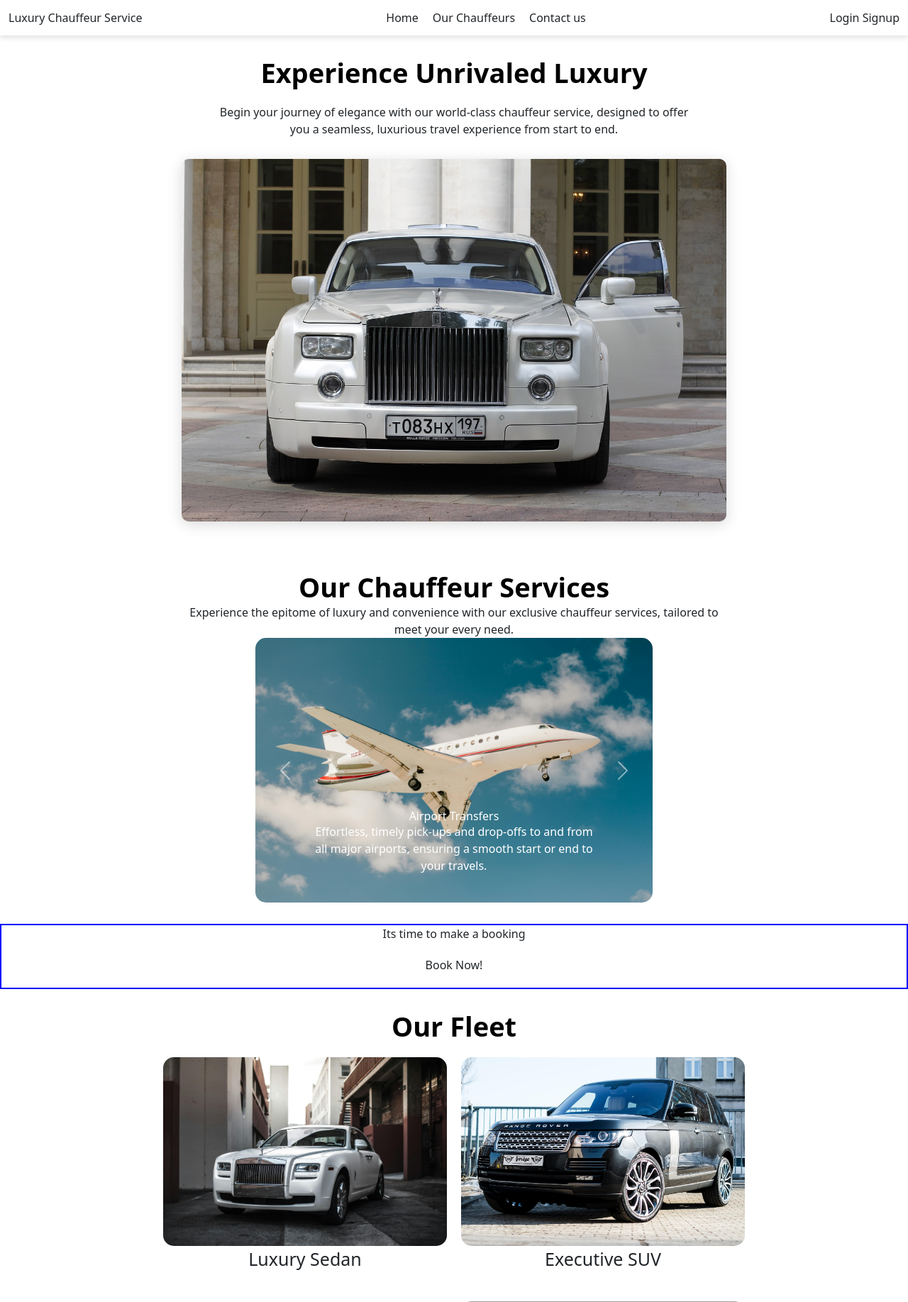
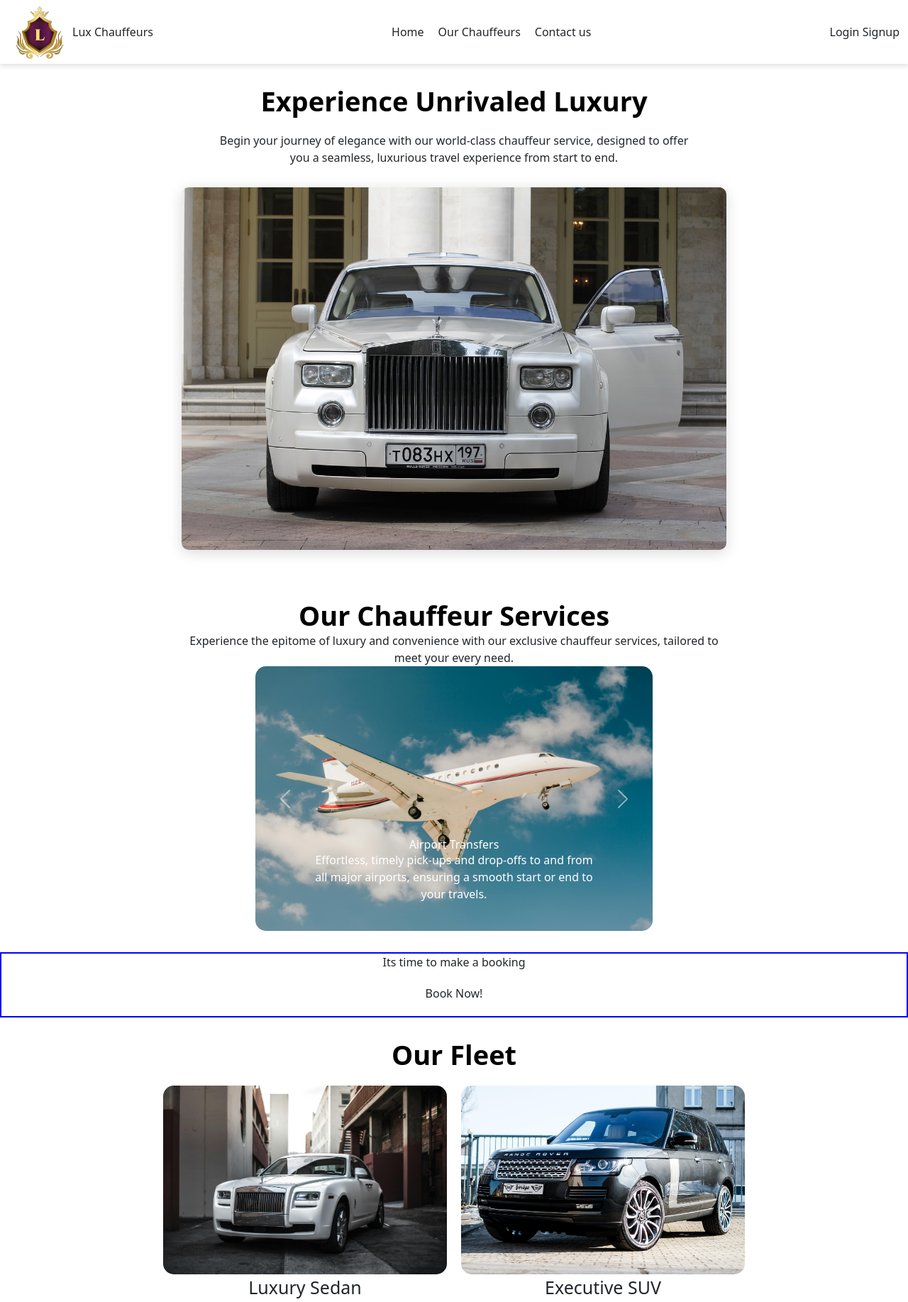
Before and after one commit to tumelo-maja/luxury-chauffeur-service, a Django app: template templates/home.html in a window 1280 px wide. Shown: the top 1835 px of the page at 71% size. Run offline with Django 4.2, Linux system fonts and the light colour scheme; the template is opened without the code that fills it, so the values that code supplies are empty; some libraries are stand-ins or nearby versions; grey boxes are pictures that could not be loaded.

Commit message:
include logo and adjust header styling

```diff
--- a/static/css/style.css
+++ b/static/css/style.css
@@ -1,5 +1,5 @@
 body {
-    min-height: 100vh;
+    min-height: 100%;
     width: 100%;
     display: flex;
     flex-direction: column;
@@ -24,6 +24,7 @@ main.home {
     /* background-color: aqua; */
     /* border:2px solid red; */
     box-shadow: 0px 4px 6px rgba(0, 0, 0, 0.1);
+    box-sizing: border-box;
 }
 
 .header .container {
@@ -31,7 +32,7 @@ main.home {
     justify-content: space-between;
     align-items: center;
     width: 100%;
-    height: 50px;
+    height: 90px;
 }
 
 .navbar-nav {
@@ -52,6 +53,16 @@ main.home {
     font-size: 38px;
     font-weight: bold;
     color: black
+}
+
+.logo {
+    display: flex;
+    align-items: center;
+    justify-content: center;
+}
+
+.logo img {
+    width: 90px;
 }
 
 .hero-image {
@@ -386,6 +397,6 @@ section {
 }
 
 .vehicle p {
-text-align: center;
-font-size: 25px;
+    text-align: center;
+    font-size: 25px;
 }
--- a/templates/base.html
+++ b/templates/base.html
@@ -12,7 +12,7 @@
     <link rel="icon" type="image/png" sizes="16x16" href="{% static 'favicons/favicon-16x16.png' %}">
     <link rel="manifest" href="{% static 'favicons/site.webmanifest' %}">
 
-    <title>Luxury Chauffeur Services</title>
+    <title>Lux Chauffeurs</title>
     <!-- HTMX and extension -->
     <script src="https://unpkg.com/htmx.org/dist/htmx.js" defer></script>
     <script src="https://unpkg.com/htmx.org/dist/ext/ws.js" defer></script>
--- a/templates/includes/header.html
+++ b/templates/includes/header.html
@@ -6,7 +6,8 @@
 <header class="header">
     <div class="container">
         <a class="logo" href="{{ home_url }}">
-            Luxury Chauffeur Service
+            <img src="{% static 'images/lux_chauffeurs_logo.png' %}" alt="lux chauffeurs logo" >
+            Lux Chauffeurs
         </a>
         <nav>
             <ul class="navbar-nav">
```
